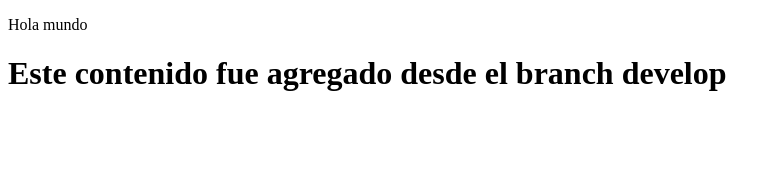
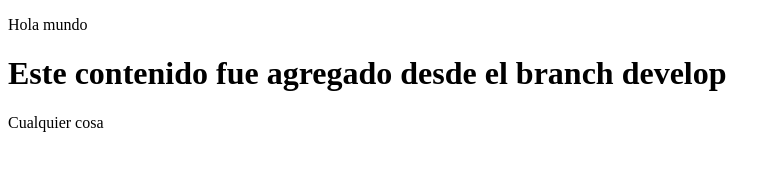
Before and after one commit to daniuf/eit-git-clase-1-0610, a plain HTML site: page index.html in a window 1280 px wide. Shown: the whole page, without its empty margins (0-781 px from the left). Drawn offline with Linux system fonts and the light colour scheme.

Commit message:
Edito archivo index

```diff
--- a/index.html
+++ b/index.html
@@ -4,5 +4,6 @@
   <body>
 	<p>Hola mundo</p>
 	<h1>Este contenido fue agregado desde el branch develop</h1>
+	<article>Cualquier cosa</article>
   </body>
 </html>
```
